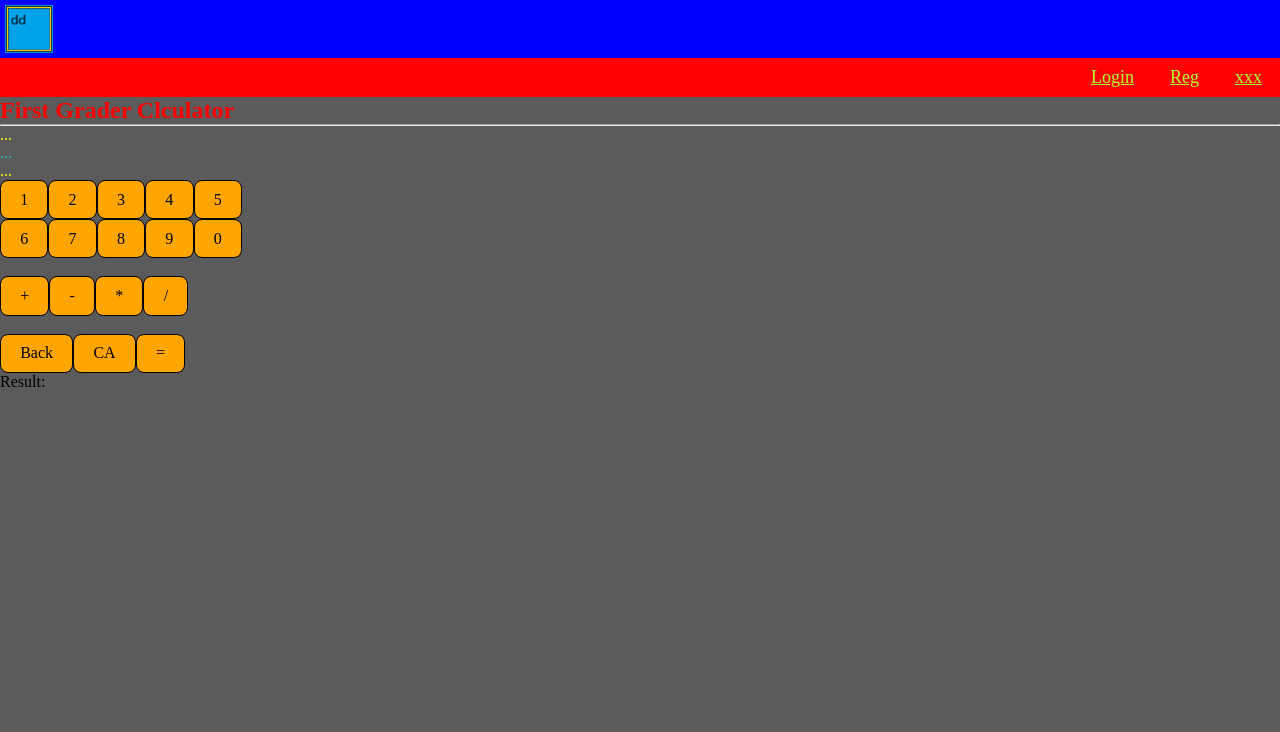
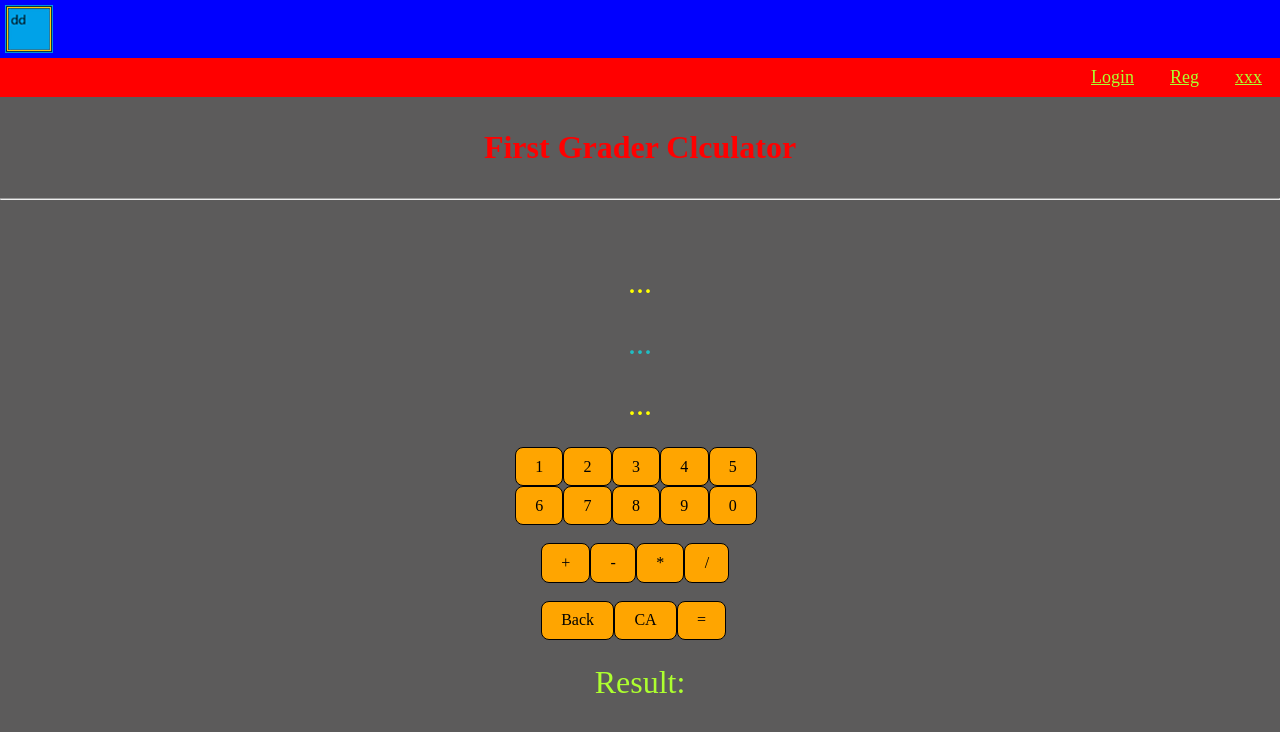
Before and after one commit to Dimitar101/Project, a React (Vite) app in the folder Project/client/: page /calculator in a window 1280 px wide. Shown: the top 732 px of the page. Built offline with nearby package versions, Linux system fonts and the light colour scheme.

Commit message:
Update calculator.css improve positioning

```diff
--- a/Project/client/src/app-css/calculator.css
+++ b/Project/client/src/app-css/calculator.css
@@ -1,29 +1,49 @@
 #Operant1 {
     color: yellow;
+    font-size: xx-large;
 }
 
 #Operant2 {
     color: yellow;
-
+    font-size: xx-large;
 }
 
 #Operator {
     color: rgb(32, 190, 196);
+    font-size: xx-large;
 }
 
-#Result {
+.Result {
     color: greenyellow;
+    font-size: xx-large;
 }
 
 #calc-header {
-    font-size: x-large;
+    font-size: xx-large;
     color: red;
+    display: flex;
+    justify-content: center;
+    padding: 1em;
+    min-width: 500px;
 }
 
 .calculator {
     width: 250px;
-    /* min-width: 360px; */
-    display: inline-block;
+}
+
+.calculator-wrapper {
+    display: flex;
+    flex-direction: column;
+    align-items: center;
+    gap: 1.5em;
+    margin-top: 4em;
+    min-width: 500px;
+}
+
+.operationsBtns {
+    /* display: flex; */
+    margin-left: 26px;
+    /* margin-right: auto; */
 }
 
 .calculator button {
```
